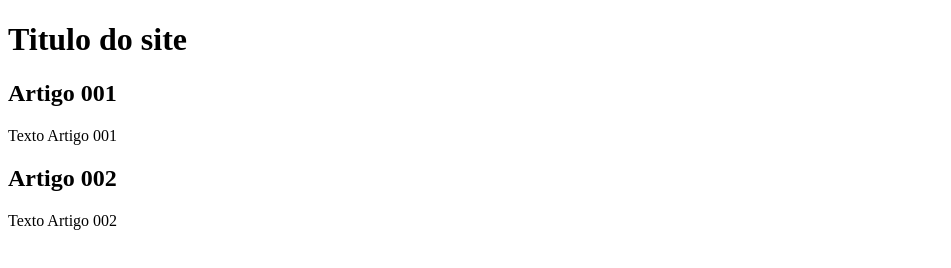
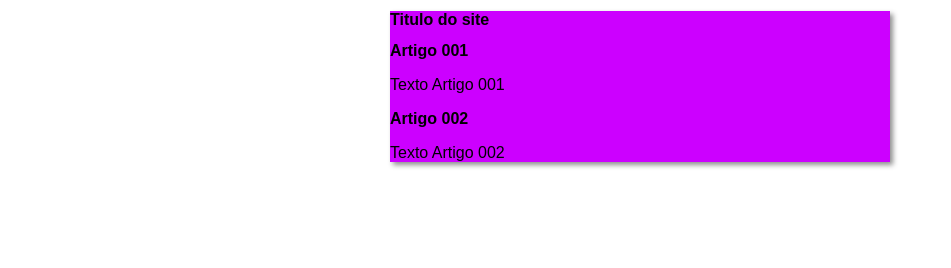
Before and after one commit to Mpase01/Aprendendo-HTML-e-CSS, a plain HTML site: page index.html in a window 1280 px wide. Shown: the whole page, without its empty margins (0-951 px from the left). Drawn offline with Linux system fonts and the light colour scheme.

Commit message:
fiz o primeiro desing

```diff
--- /dev/null
+++ b/estilos/style.css
@@ -0,0 +1,15 @@
+*{
+    font-family: Arial, Helvetica, sans-serif;
+    font-size: 16px;
+}
+
+body {
+    background-color: rgb(red, green, blue);
+}
+
+main {
+    background-color: rgb(204, 0, 255);
+    width: 500px;
+    margin: auto;
+    box-shadow: 3px 3px 5px     rgba(0, 0, 0, 0.445);
+}
--- a/index.html
+++ b/index.html
@@ -5,6 +5,7 @@
     <meta http-equiv="X-UA-Compatible" content="IE=edge">
     <meta name="viewport" content="width=device-width, initial-scale=1.0">
     <title>Titulo do site</title>
+    <link rel="stylesheet" href="estilos/style.css">
 </head>
 <body>
     <main>
```
